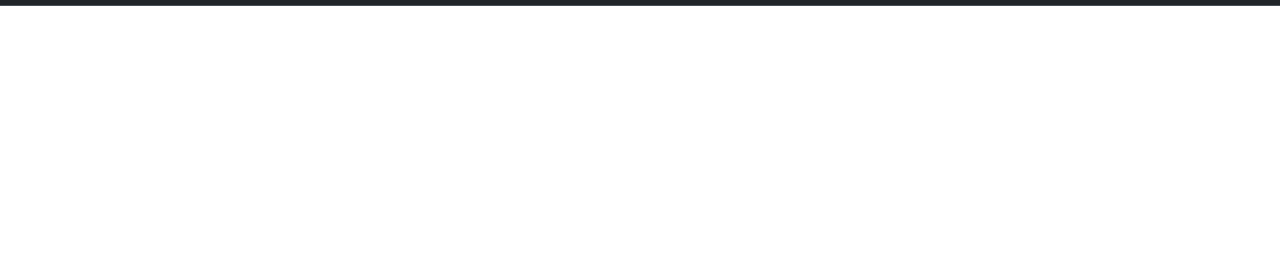
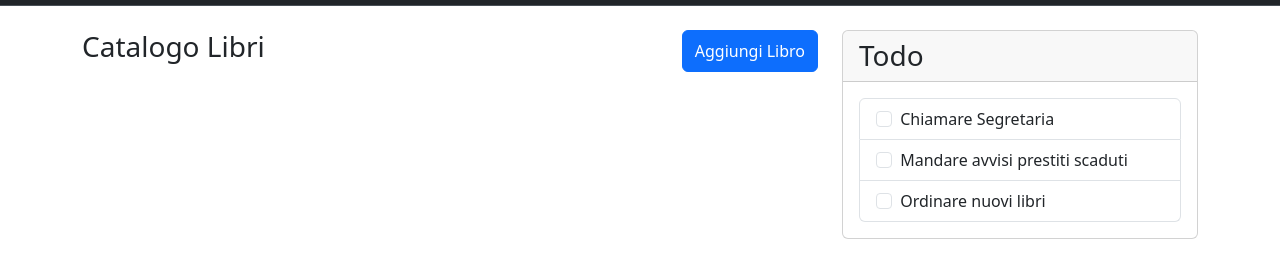
Before and after one commit to martinalumastro/html-css-bootstrap-dashboard, a plain HTML site: page index.html in a window 1280 px wide. Shown: the part 61-338 px from the top of the page. Drawn offline with nearby package versions, Linux system fonts and the light colour scheme.

Commit message:
Card Todo e list group

```diff
--- a/index.html
+++ b/index.html
@@ -61,6 +61,62 @@
         </div>
       </div>
     </nav>
+    <section>
+      <div class="container py-4">
+        <div class="row">
+          <div class="col-12 col-xl-8">
+            <div class="d-flex justify-content-between">
+              <h3>Catalogo Libri</h3>
+              <button class="btn btn-primary" type="submit">
+                Aggiungi Libro
+              </button>
+            </div>
+          </div>
+          <div class="col-12 col-xl-4">
+            <div class="card">
+              <h3 class="card-header">Todo</h3>
+              <div class="card-body">
+                <ul class="list-group">
+                  <li class="list-group-item">
+                    <input
+                      class="form-check-input me-1"
+                      type="checkbox"
+                      value=""
+                      id="firstCheckbox"
+                    />
+                    <label class="form-check-label" for="firstCheckbox"
+                      >Chiamare Segretaria</label
+                    >
+                  </li>
+                  <li class="list-group-item">
+                    <input
+                      class="form-check-input me-1"
+                      type="checkbox"
+                      value=""
+                      id="secondCheckbox"
+                    />
+                    <label class="form-check-label" for="secondCheckbox"
+                      >Mandare avvisi prestiti scaduti</label
+                    >
+                  </li>
+                  <li class="list-group-item">
+                    <input
+                      class="form-check-input me-1"
+                      type="checkbox"
+                      value=""
+                      id="thirdCheckbox"
+                    />
+                    <label class="form-check-label" for="thirdCheckbox"
+                      >Ordinare nuovi libri</label
+                    >
+                  </li>
+                </ul>
+              </div>
+            </div>
+          </div>
+        </div>
+      </div>
+    </section>
     <script
       src="https://cdn.jsdelivr.net/npm/bootstrap@5.3.3/dist/js/bootstrap.bundle.min.js"
       integrity="sha384-YvpcrYf0tY3lHB60NNkmXc5s9fDVZLESaAA55NDzOxhy9GkcIdslK1eN7N6jIeHz"
```
